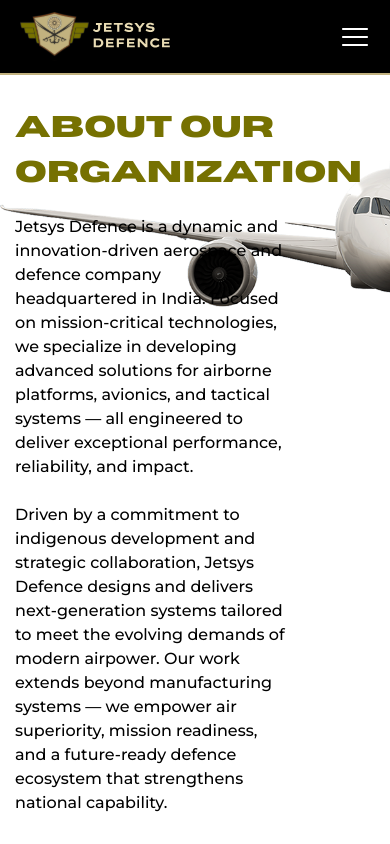
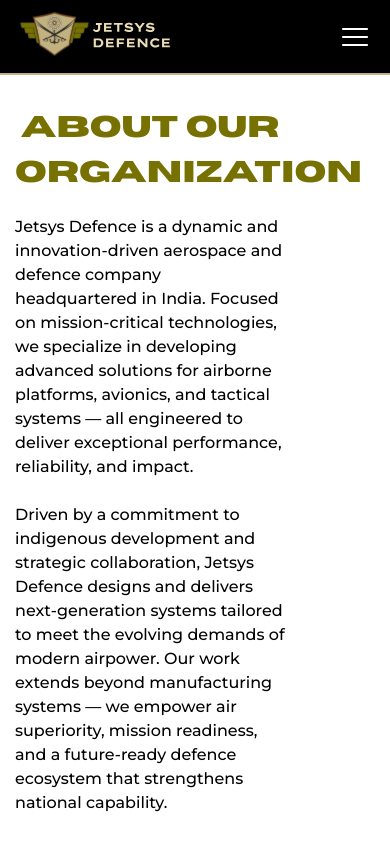
Before and after one commit to Wasiquekh/jetsys, a Next.js app: page /about-us in a window 390 px wide. Shown: the top 844 px of the page. Built offline with nearby package versions, Linux system fonts and the light colour scheme.

Commit message:
about us responsive

```diff
--- a/src/app/about-us/page.tsx
+++ b/src/app/about-us/page.tsx
@@ -30,7 +30,7 @@
       <section className=" relative">
         <div className=" container">
           <div className=" w-3/4">
-            <ScrollUpText className=" text-primary text-[30px] md:text-[40px] font-extrabold uppercase mb-5 horizon">
+            <ScrollUpText className=" text-primary text-[30px] md:text-[40px] font-extrabold uppercase mb-5 horizon text-center md:text-start">
               About our organization
                    </ScrollUpText>
             <p className=" font-medium text-base">
@@ -56,7 +56,7 @@
           width={450}
           height={450}
           alt="Picture of the author"
-          className=" absolute right-0 top-10 -z-10"
+          className=" absolute right-0 top-10 -z-10 hidden md:block"
         />
       </section>
       <AboutLineAnimation />
--- a/src/app/components/Header.tsx
+++ b/src/app/components/Header.tsx
@@ -62,6 +62,13 @@
             >
               HOME
             </Link>
+                        <Link
+              href="/about-us"
+              onClick={() => setIsMobileMenuOpen(!isMobileMenuOpen)}
+              className=" text-xl font-medium text-black"
+            >
+              ABOUT US
+            </Link>
             <Link
               href="/"
               onClick={() => setIsMobileMenuOpen(!isMobileMenuOpen)}
```
